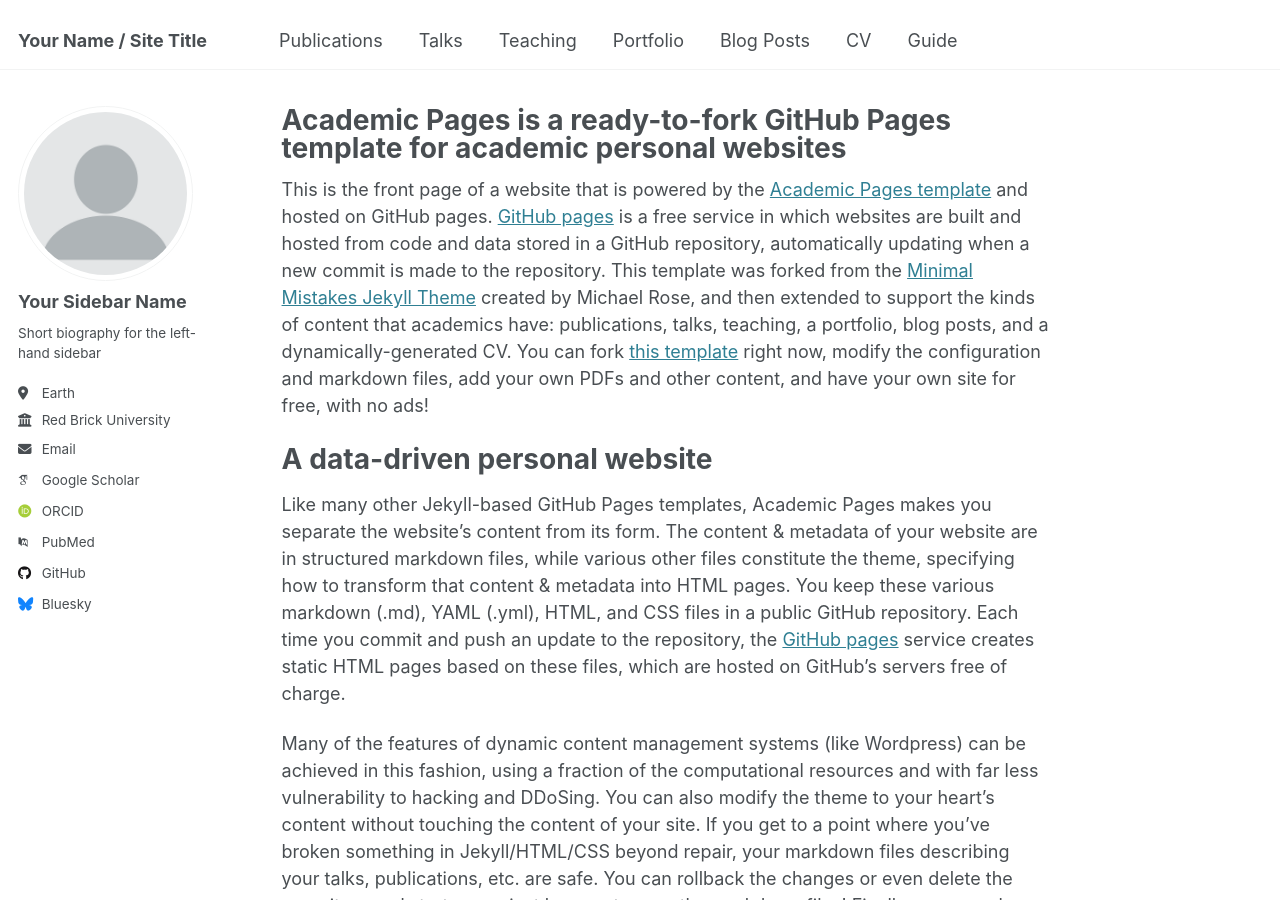
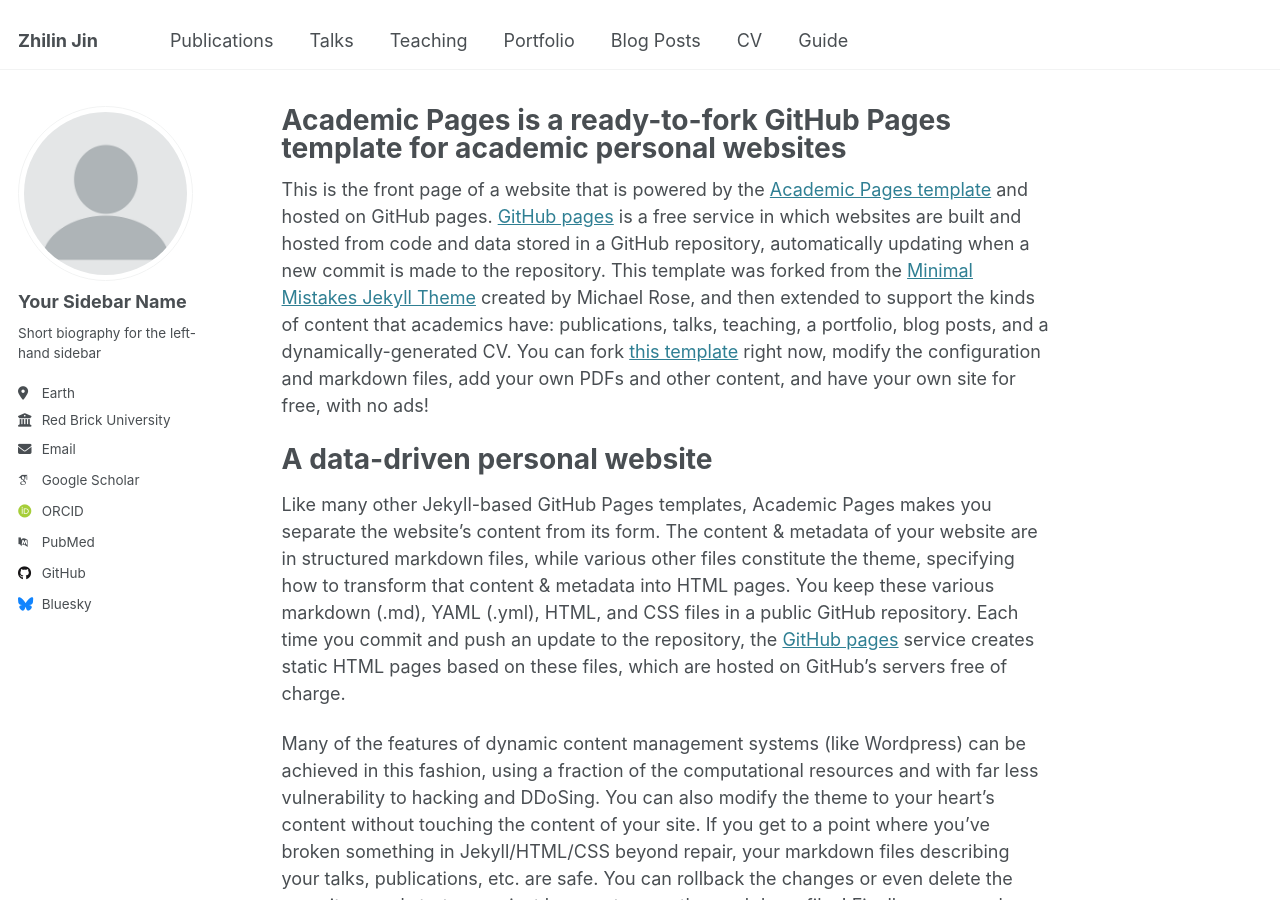
Before and after one commit to ZhilinJin/ZhilinJin.github.io, a Jekyll site: the page built from _pages/about.md, in a window 1280 px wide and 900 px high. Built offline with Jekyll 4.4.1, drawn with Linux system fonts in a browser that asks for light colours; some web fonts are replaced.

Commit message:
Update _config.yml

```diff
--- a/_config.yml
+++ b/_config.yml
@@ -9,7 +9,7 @@
 # Basic Site Settings
 locale                   : "en-US"
 site_theme               : "default"
-title                    : "Your Name / Site Title"
+title                    : "Zhilin Jin"
 title_separator          : "-"
 name                     : &name "Your Name"
 description              : &description "personal description"
```
